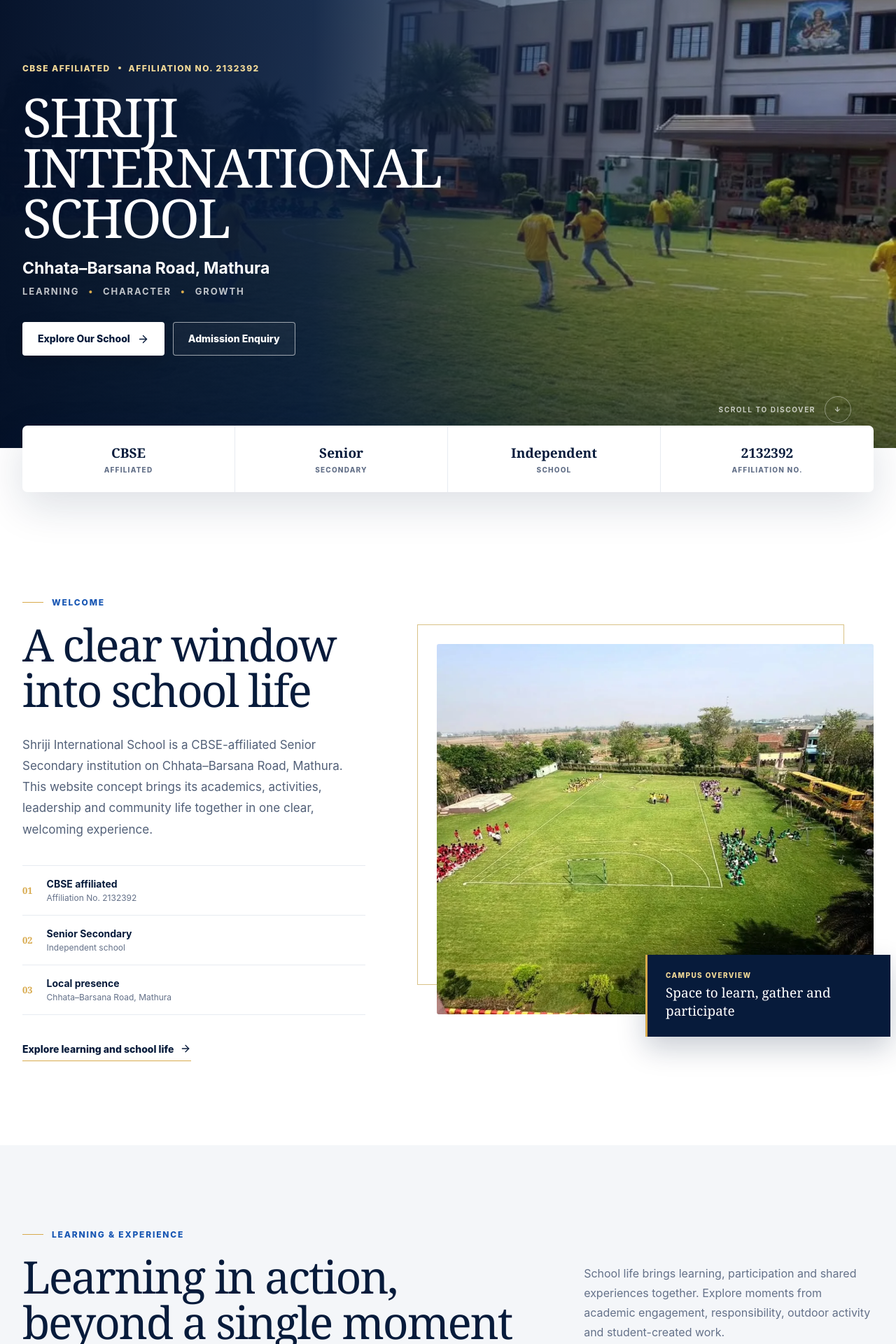
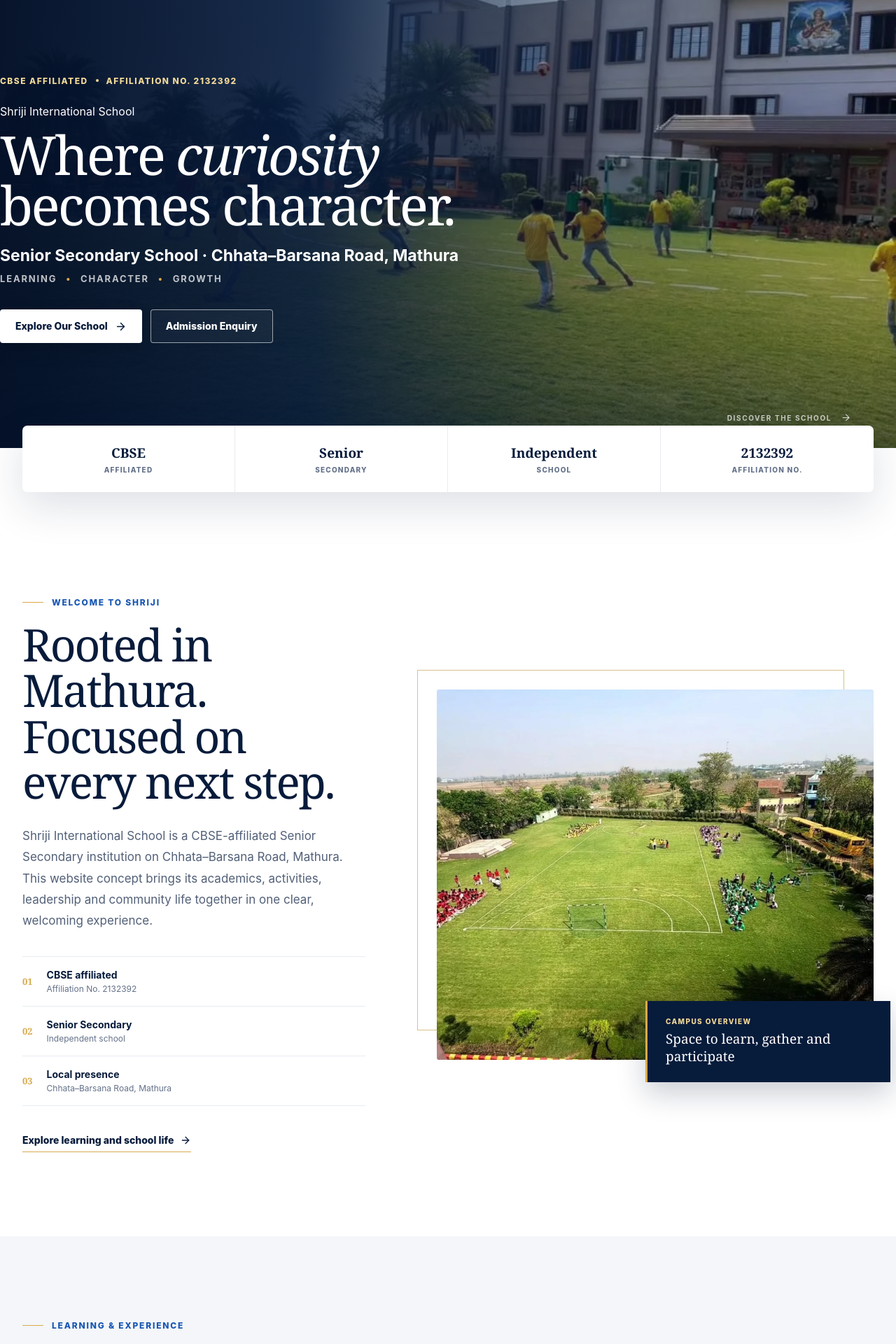
Before and after one commit to linuxcodez045/shri-ji-international-school, a Next.js app: page / in a window 1280 px wide. Shown: the part 160-2080 px from the top of the page at 70% size. Built offline with nearby package versions, Linux system fonts and the light colour scheme.

Commit message:
Redesign school homepage experience

```diff
--- a/app/SitePage.tsx
+++ b/app/SitePage.tsx
@@ -185,16 +185,22 @@
           <Picture image={siteData.images.hero} className="hero-image" eager />
           <div className="hero-overlay" />
           <div className="hero-content shell">
-            <p className="hero-eyebrow">CBSE Affiliated <span /> Affiliation No. 2132392</p>
-            <h1 id="hero-title">SHRIJI<br />INTERNATIONAL<br />SCHOOL</h1>
-            <p className="hero-location">{siteData.school.shortAddress}</p>
+            <p className="hero-eyebrow">CBSE Affiliated <span /> Affiliation No. {siteData.school.affiliationNumber}</p>
+            <p className="hero-school-name">Shriji International School</p>
+            <h1 id="hero-title">Where <em>curiosity</em><br />becomes character.</h1>
+            <p className="hero-location">Senior Secondary School · {siteData.school.shortAddress}</p>
             <p className="hero-values">Learning <span>•</span> Character <span>•</span> Growth</p>
             <div className="hero-actions">
               <a className="button button-light" href="#about">Explore Our School <ArrowRight size={17} /></a>
               <a className="button button-outline" href="#enquiry">Admission Enquiry</a>
             </div>
           </div>
-          <a className="scroll-cue" href="#about">Scroll to discover <span>↓</span></a>
+          <aside className="hero-note" aria-label="School experience overview">
+            <span>01 / A fuller school life</span>
+            <strong>Learning that moves beyond the classroom.</strong>
+            <p>Academics, leadership, creativity and participation—seen through real school moments.</p>
+          </aside>
+          <a className="scroll-cue" href="#about">Discover the school <ArrowRight size={15} /></a>
         </section>
 
         <section className="trust-strip shell" aria-label="School credentials">
@@ -204,7 +210,7 @@
         <section className="section about-section" id="about">
           <div className="shell about-grid">
             <div className="about-copy">
-              <SectionHeading eyebrow="Welcome" title="A clear window into school life" />
+              <SectionHeading eyebrow="Welcome to Shriji" title="Rooted in Mathura. Focused on every next step." />
               <p className="lead-copy">{siteData.copy.about}</p>
               <div className="about-details">
                 <div><span>01</span><p><strong>CBSE affiliated</strong><small>Affiliation No. {siteData.school.affiliationNumber}</small></p></div>
@@ -223,7 +229,7 @@
         <section className="section experience-section" id="academics">
           <div className="shell">
             <div className="split-heading">
-              <SectionHeading eyebrow="Learning & experience" title="Learning in action, beyond a single moment" />
+              <SectionHeading eyebrow="Learning & experience" title="Four dimensions of a fuller school day" />
               <p>{siteData.copy.experience}</p>
             </div>
             <div className="experience-grid">
@@ -253,7 +259,7 @@
 
         <section className="facilities-section" id="school-life">
           <div className="shell">
-            <SectionHeading eyebrow="Explore the environment" title="Four ways to experience the school" intro="A considered overview of the spaces, activities and occasions visible across school life." />
+            <SectionHeading eyebrow="Explore the environment" title="Made for learning, expression and participation" intro="A considered overview of the spaces, activities and occasions visible across school life." />
             <div className="facility-grid">
               {siteData.facilities.map((item) => {
                 const Icon = iconMap[item.icon];
@@ -269,7 +275,7 @@
             <div className="culture-overlay" />
             <div className="culture-copy shell">
               <p className="eyebrow"><span />Culture & expression</p>
-              <h2>Shared stages.<br />Memorable moments.</h2>
+              <h2>Tradition takes<br />the stage.</h2>
               <p>{siteData.copy.culture}</p>
               <a className="button button-light" href="#gallery">View School Gallery <ArrowRight size={17} /></a>
             </div>
@@ -283,7 +289,7 @@
         <section className="section gallery-section" id="gallery">
           <div className="shell">
             <div className="split-heading gallery-heading">
-              <SectionHeading eyebrow="School gallery" title="A closer look at life on campus" />
+              <SectionHeading eyebrow="School gallery" title="The energy of school, captured honestly" />
               <p>Authentic moments from activities, presentations, games and cultural participation.</p>
             </div>
             <div className="gallery-grid">
@@ -299,7 +305,7 @@
         <section className="section notices-section" id="notices">
           <div className="shell">
             <div className="split-heading notices-heading">
-              <SectionHeading eyebrow="Notices & updates" title="A clear place for school communication" />
+              <SectionHeading eyebrow="Notices & updates" title="School communication, made simple" />
               <div><span className="demo-label">Demo content</span><p>These sample cards illustrate how confirmed notices could be presented.</p></div>
             </div>
             <div className="notice-grid">
```
